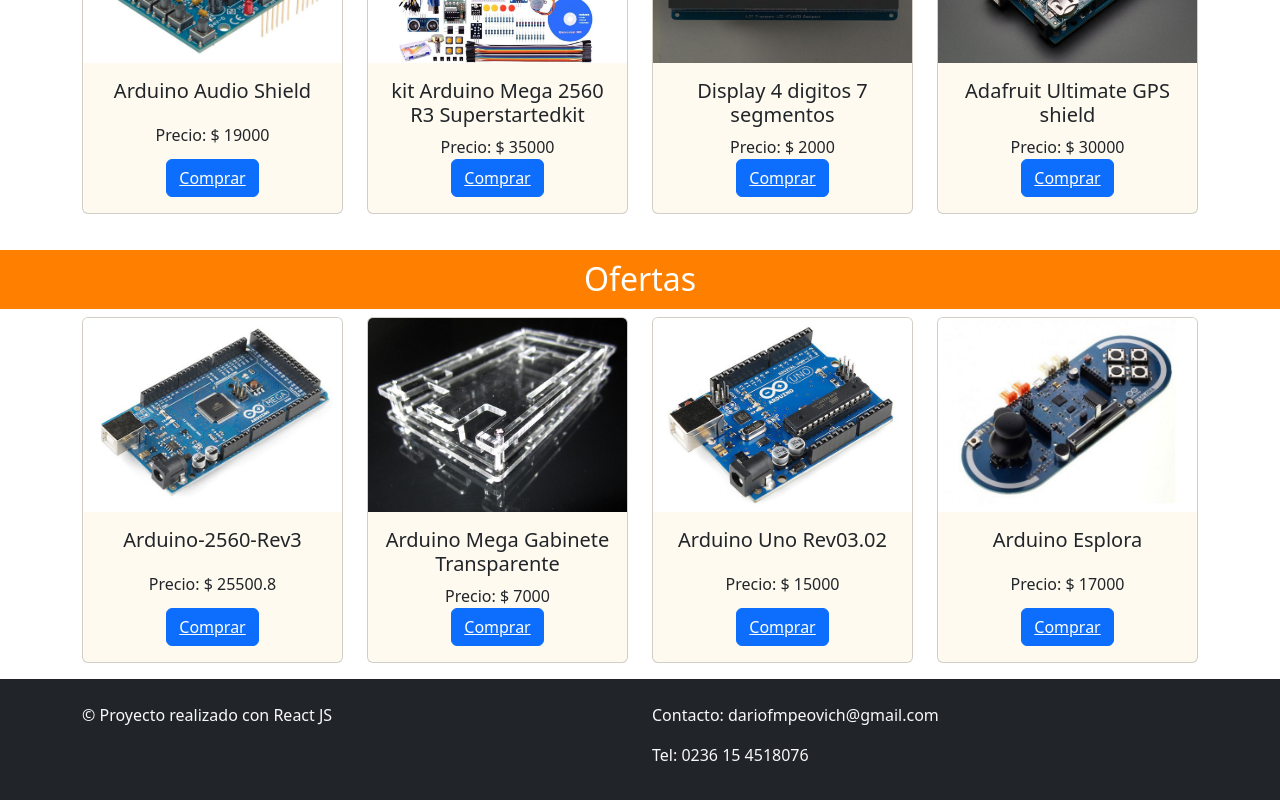
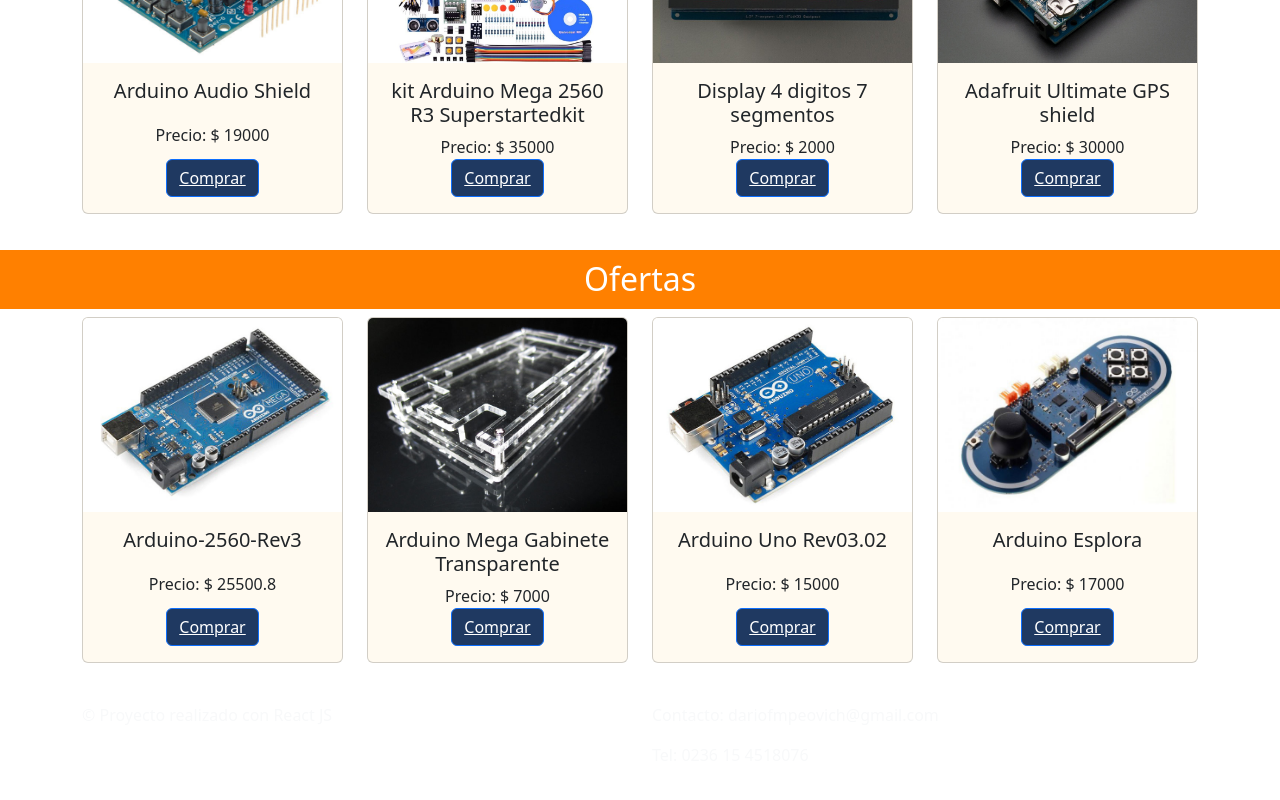
Before and after one commit to DarioPeovich/coderReactProyect, a React (Create React App) app: page / in a window 1280 px wide. Shown: the part 428-1228 px from the top of the page. Built offline with nearby package versions, Linux system fonts and the light colour scheme.

Commit message:
Version 02-10-23_02

```diff
--- a/src/App.css
+++ b/src/App.css
@@ -36,3 +36,7 @@
     transform: rotate(360deg);
   }
 }
+
+.botonComprar {
+  background-color: #1F3961;
+}
--- a/src/Pages/Item/Item.jsx
+++ b/src/Pages/Item/Item.jsx
@@ -3,7 +3,7 @@
 import { getItemById } from "../../Misc/Items";
 import { Button, Card, Container, Row } from "react-bootstrap";
 import "bootstrap/dist/css/bootstrap.min.css";
-
+import "../../App.css"
 function Item() {
   const { itemId } = useParams();
   const producto = getItemById(itemId);
@@ -40,11 +40,11 @@
                 <div className="d-flex justify-content-center align-items-center">
                   <button className="btn btn-secondary btn-sm" onClick={decrementarCantidad}>-</button>
                   <span className="mx-2">{cantidad}</span>
-                  <button className="btn btn-secondary btn-sm" onClick={incrementarCantidad}> + </button>
+                  <button className="btn btn-secondary btn-sm " onClick={incrementarCantidad}> + </button>
                 </div>
               </div>
 
-              <Button variant="primary">
+              <Button variant="primary" className="botonComprar">
                 <Link
                   to={`/products/${producto.id}`}
                   style={{ color: "white" }}
--- a/src/components/Footer/Footer.jsx
+++ b/src/components/Footer/Footer.jsx
@@ -1,15 +1,16 @@
 import React from 'react';
 import { Container, Row, Col } from 'react-bootstrap';
 
+
 function Footer() {
   return (
-    <footer className="bg-dark text-light py-4">
+    <footer className="text-light py-4" style={{ color: "1F3961"}}>
       <Container>
         <Row>
           <Col sm={6}>
             <p>&copy; Proyecto realizado con React JS</p>
           </Col>
-          <Col sm={6} className="text-right">
+          <Col sm={6} className="text-right" >
             <p>Contacto: dariofmpeovich@gmail.com</p>
             <p>Tel: 0236 15 4518076</p>
           </Col>
--- a/src/components/Listado/Listado.jsx
+++ b/src/components/Listado/Listado.jsx
@@ -3,7 +3,7 @@
 import Card from "react-bootstrap/Card";
 import { Link } from "react-router-dom";
 import "./Listado.css"
-
+import "../../App.css"
 
 const Listado = ({ productos }) => {
   //console.log(productos)
@@ -28,7 +28,7 @@
                       <Card.Text>Precio: $ {producto.precioFinal}</Card.Text>
                     </div>
                     <div className="mt-auto">
-                      <Button variant="primary">
+                      <Button variant="primary" className="botonComprar">
                         {/* Utiliza Link para envolver el botón */}
                         <Link
                           to={`/products/${producto.id}`}
```
